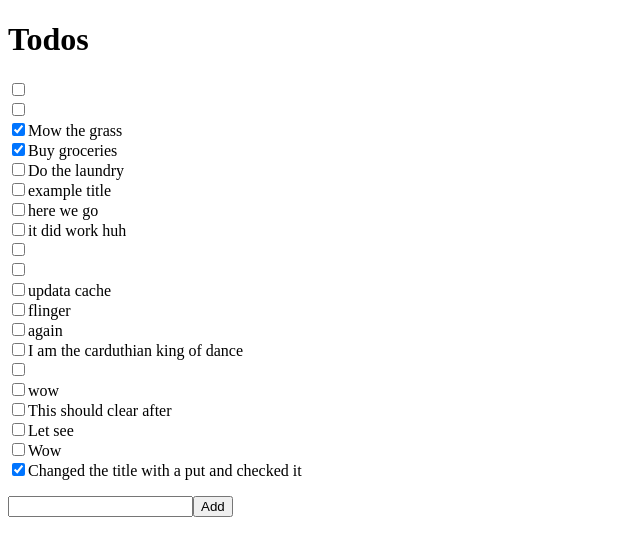
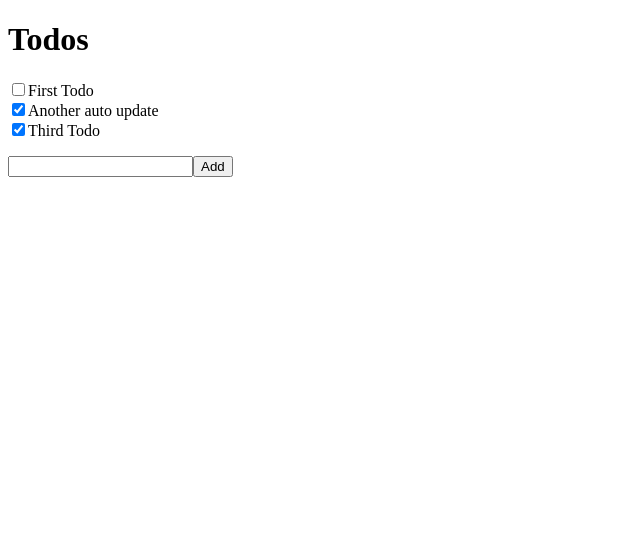
Before and after one commit to FrancisCalizo/JS-Concepts-2020, a React (Create React App) app in the folder use-query-csr/: page / in a window 1280 px wide. Shown: the top 556 px of the page, without its empty margins (0-640 px from the left). Built offline with nearby package versions, Linux system fonts and the light colour scheme; data requests are answered from the project's data file; the HTML template or start-up script is replaced by a standard one.

Commit message:
Fix useMutation on update Todo. Still no refetch after toggle

```diff
--- a/use-query-csr/db.json
+++ b/use-query-csr/db.json
@@ -1,94 +1,19 @@
 {
   "todos": [
     {
-      "id": 1
+      "id": 1,
+      "title": "First Todo",
+      "completed": false
     },
     {
-      "id": 2
+      "id": 2,
+      "title": "Another auto update",
+      "completed": true
     },
     {
       "id": 3,
-      "title": "Mow the grass",
+      "title": "Third Todo",
       "completed": true
-    },
-    {
-      "id": 4,
-      "title": "Buy groceries",
-      "completed": true
-    },
-    {
-      "id": 5,
-      "title": "Do the laundry",
-      "completed": false
-    },
-    {
-      "title": "example title",
-      "completed": false,
-      "id": 6
-    },
-    {
-      "title": "here we go",
-      "completed": false,
-      "id": 7
-    },
-    {
-      "title": "it did work huh",
-      "completed": false,
-      "id": 8
-    },
-    {
-      "id": 9
-    },
-    {
-      "id": 10
-    },
-    {
-      "title": "updata cache",
-      "completed": false,
-      "id": 11
-    },
-    {
-      "title": "flinger",
-      "completed": false,
-      "id": 12
-    },
-    {
-      "title": "again",
-      "completed": false,
-      "id": 13
-    },
-    {
-      "title": "I am the carduthian king of dance",
-      "completed": false,
-      "id": 14
-    },
-    {
-      "id": 15
-    },
-    {
-      "title": "wow",
-      "completed": false,
-      "id": 16
-    },
-    {
-      "title": "This should clear after",
-      "completed": false,
-      "id": 17
-    },
-    {
-      "title": "Let see",
-      "completed": false,
-      "id": 18
-    },
-    {
-      "title": "Wow",
-      "completed": false,
-      "id": 19
-    },
-    {
-      "title": "Changed the title with a put and checked it",
-      "completed": true,
-      "id": 20
     }
   ]
 }
--- a/use-query-csr/src/App.js
+++ b/use-query-csr/src/App.js
@@ -6,15 +6,20 @@ import Todos from './components/Todos';
 import AddTodo from './components/AddTodo';
 
 function App() {
-  const { data: todos, status, error } = useQuery('todos', async () => {
-    return await (await fetch('http://localhost:3001/todos')).json();
-  });
+  const { data: todos, status, error, isLoading, isFetching } = useQuery(
+    'todos',
+    async () => {
+      return await (await fetch('http://localhost:3001/todos')).json();
+    }
+  );
 
   if (status === 'loading') return <div>loading...</div>;
   if (status === 'error') return <div>Error: {error.message}</div>;
 
   return (
     <div>
+      {isFetching ? 'Fetching' : null}
+      {isLoading ? 'Loading' : null}
       <h1>Todos</h1>
       <Todos todos={todos} />
       <AddTodo />
--- a/use-query-csr/src/components/Todo.js
+++ b/use-query-csr/src/components/Todo.js
@@ -1,21 +1,16 @@
 import React from 'react';
 import { useMutation, queryCache } from 'react-query';
 
-const toggleTodo = async ({ id, completed }) => {
-  const {
-    state: { data },
-  } = queryCache.getQuery('todos');
+const toggleTodo = async (obj) => {
+  const res = await fetch(`http://localhost:3001/todos/${obj.id}`, {
+    method: 'PUT',
+    headers: {
+      'Content-Type': 'application/json',
+    },
+    body: JSON.stringify(obj),
+  });
 
-  const updatedTodo = data.filter((todo) => todo.id === Number(id));
-
-  if (updatedTodo.length > 0) {
-    updatedTodo[0].completed = !updatedTodo[0].completed;
-  }
-
-  const res = await fetch(`http://localhost:3001/todos/${id}`, {
-    method: 'PUT',
-    body: JSON.stringify(updatedTodo),
-  });
+  return res.json();
 };
 
 export default function Todos({ todo }) {
@@ -23,9 +18,10 @@ export default function Todos({ todo }) {
 
   const onToggleTodo = async (e) => {
     let id = e.target.id;
+    let title = e.target.parentElement.htmlFor;
 
     try {
-      await mutate({ id, completed: e.target.checked });
+      await mutate({ id, title, completed: e.target.checked });
     } catch (err) {
       console.log(err);
     }
```
Also changed, not shown: 1 other file (tests, documents, lock files or other folders).
